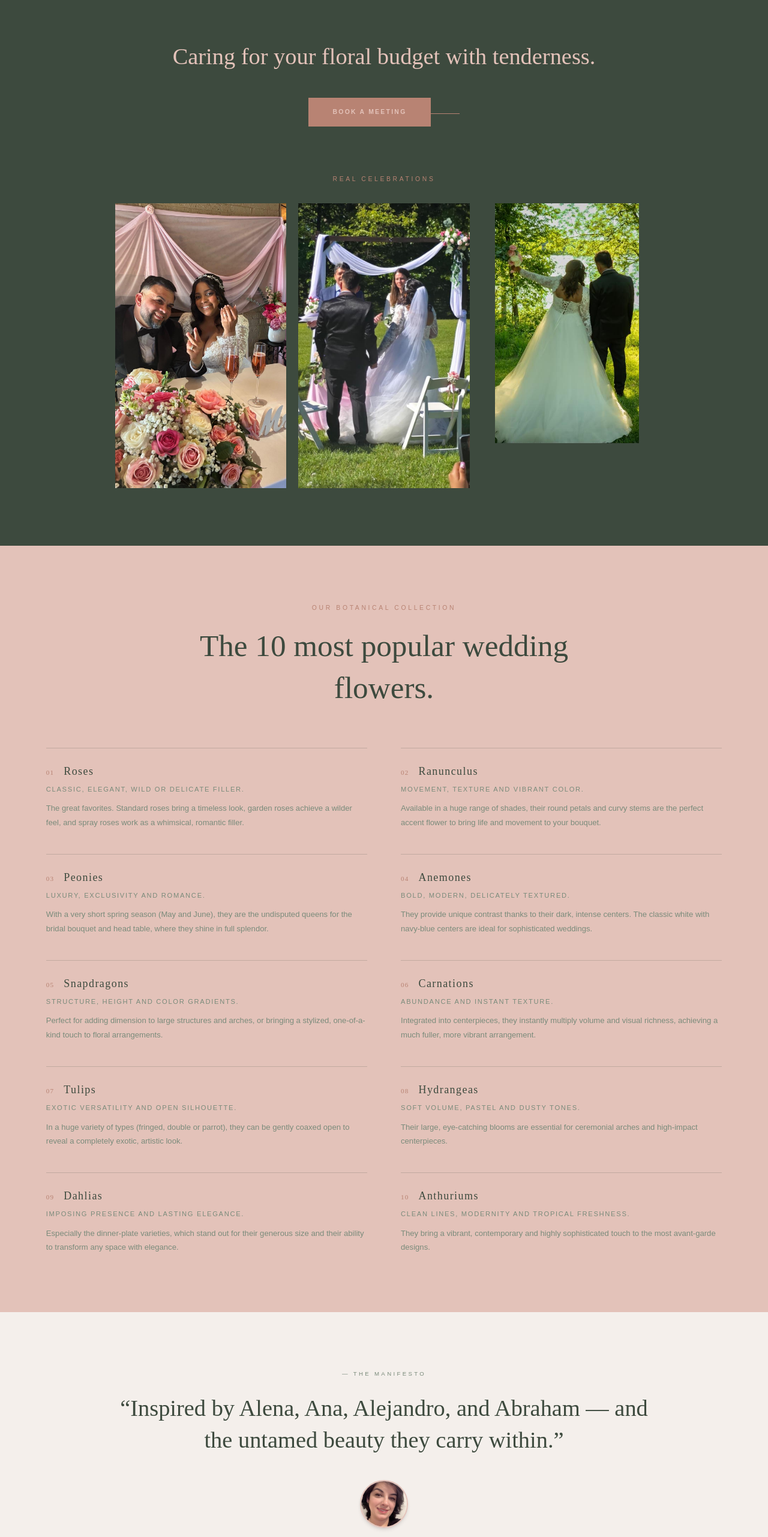
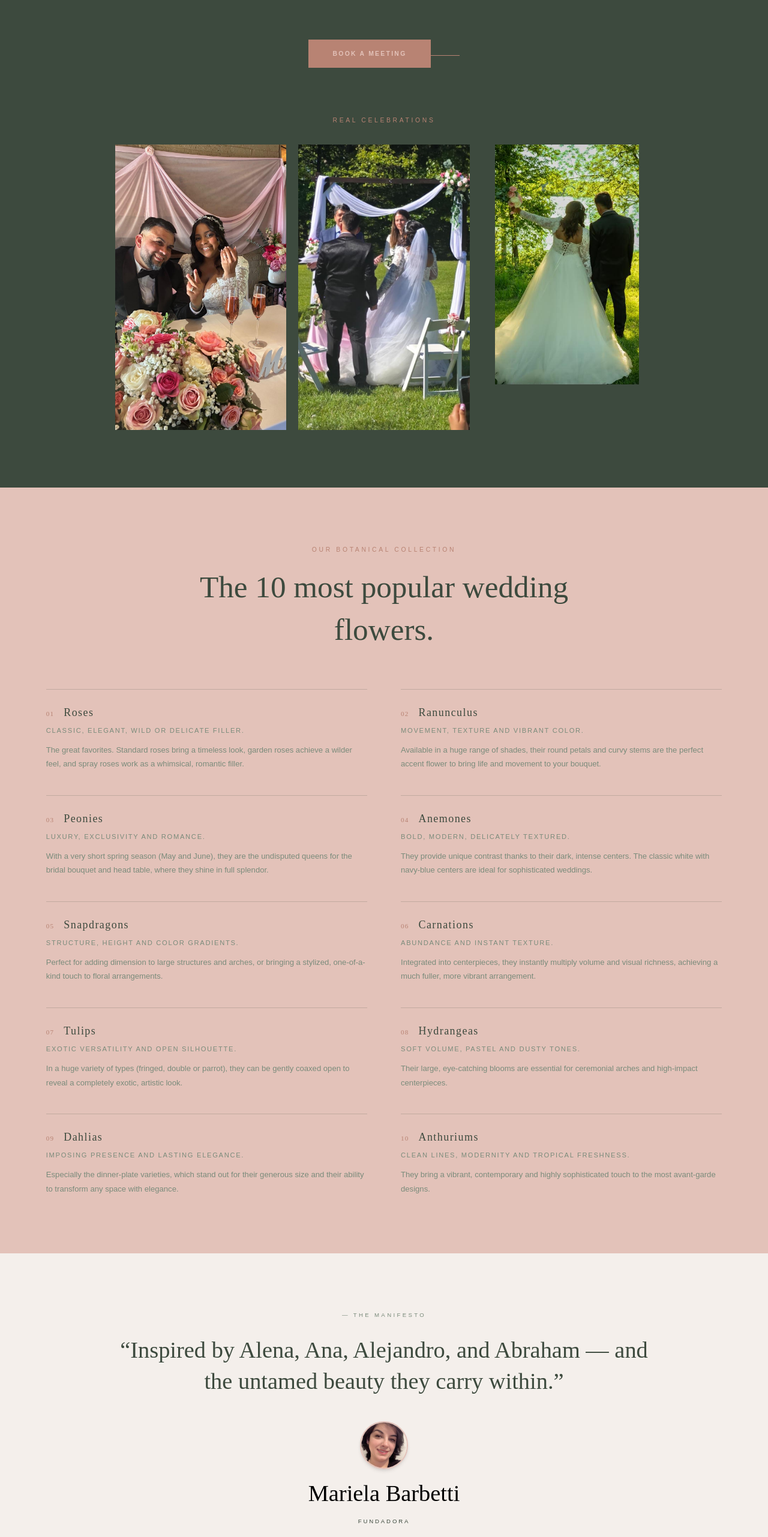
Before and after one commit to Omnix-Solution-Inc/wildflower, a Next.js app: page / in a window 1280 px wide. Shown: the part 2143-4706 px from the top of the page at 60% size. Built offline with nearby package versions, Linux system fonts and the light colour scheme.

Commit message:
Quitar frase de presupuesto en Bodas; nombre de Mariela como firma en negro con 'Fundadora' debajo

```diff
--- a/src/components/landing/Manifesto.tsx
+++ b/src/components/landing/Manifesto.tsx
@@ -23,7 +23,8 @@ export function Manifesto() {
             {/* eslint-disable-next-line @next/next/no-img-element */}
             <img src="/founder.jpg" alt="Mariela Barbetti" className="w-full h-full object-cover" />
           </div>
-          <span className="font-cinzel text-sm tracking-[0.2em] text-moss">Mariela Barbetti</span>
+          <span className="font-script text-[clamp(1.8rem,3vw,2.6rem)] text-black leading-tight">Mariela Barbetti</span>
+          <span className="text-[0.6rem] tracking-[0.3em] uppercase text-moss">Fundadora</span>
         </div>
       </div>
     </section>
--- a/src/components/landing/Weddings.tsx
+++ b/src/components/landing/Weddings.tsx
@@ -48,10 +48,6 @@ export function Weddings() {
       </div>
 
         <div className="mt-24 pt-20 border-t border-sand/15 max-w-3xl mx-auto text-center">
-          <p className="font-script text-[clamp(1.6rem,3vw,2.4rem)] text-linen mb-10">
-            <Bi en="Caring for your floral budget with tenderness." es="Cuidando tu presupuesto floral con mimo." />
-          </p>
-
           <a
             href="#contact"
             className="inline-block px-10 py-4 bg-terracotta text-linen text-[0.65rem] tracking-[0.22em] uppercase font-semibold hover:bg-linen hover:text-moss transition cursor-pointer mb-4"
```
